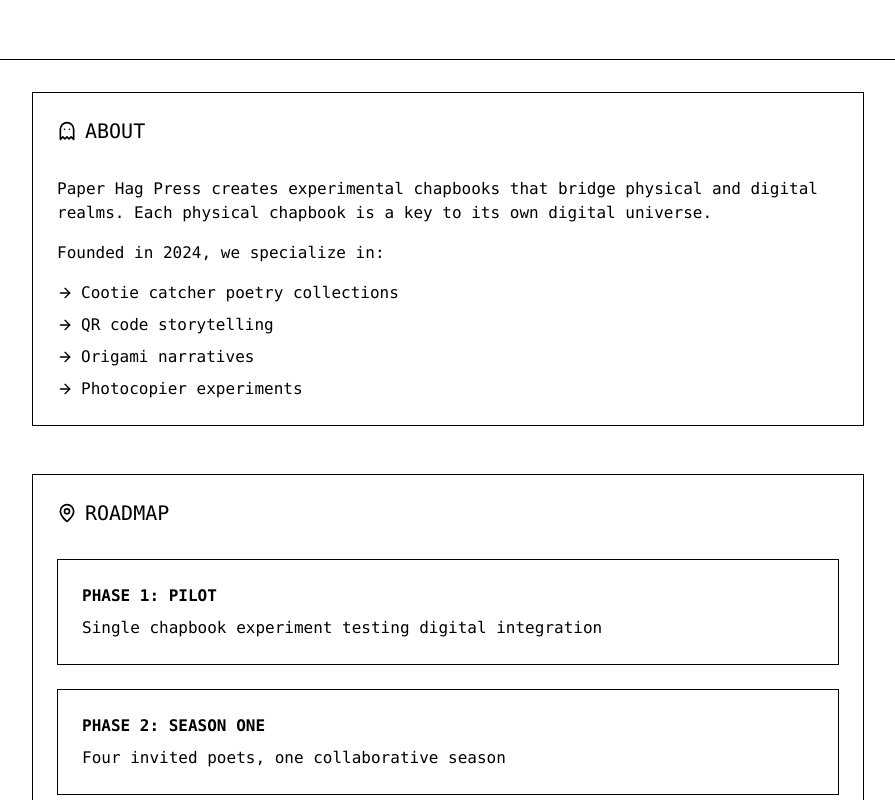
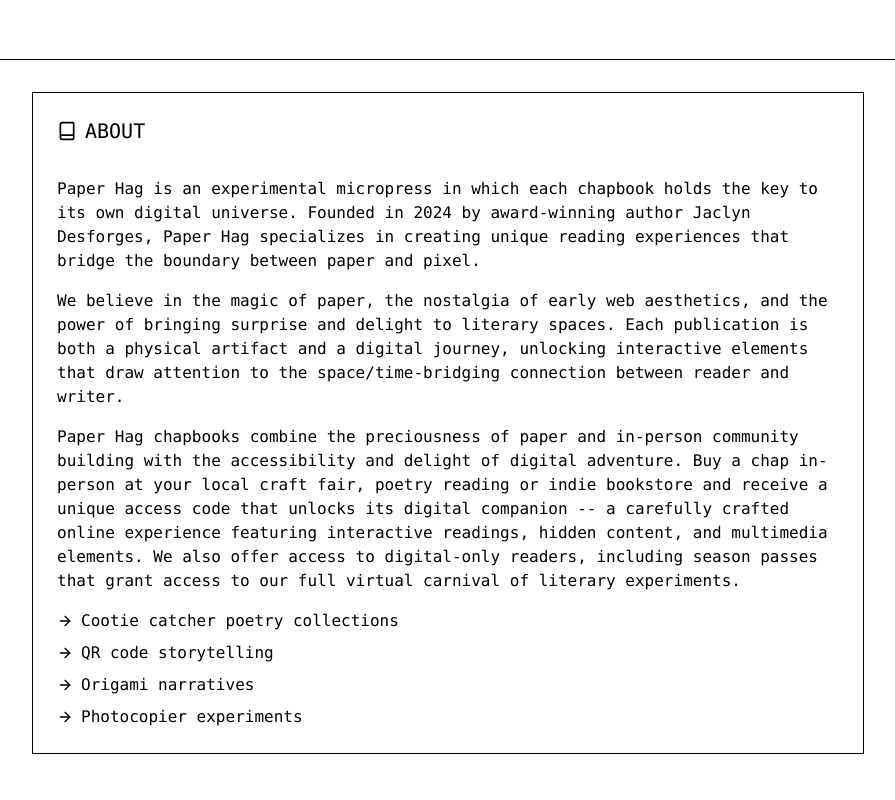
Before and after one commit to jaclyndesforges/paper-hag-press, a Next.js app: page / in a window 1280 px wide. Shown: the part 740-1540 px from the top of the page, without its empty margins (192-1087 px from the left). Built offline with nearby package versions, Linux system fonts and the light colour scheme.

Commit message:
updated about section

```diff
--- a/app/page.tsx
+++ b/app/page.tsx
@@ -70,13 +70,16 @@ const Home: React.FC = () => {
       <div className="max-w-4xl mx-auto p-8 space-y-12">
         {/* About Section */}
         <section id="about" className="border border-black p-6">
-          <h2 className="text-xl mb-8 flex items-center gap-2">
-            <Ghost className="w-5 h-5" />
+            <h2 className="text-xl mb-8 flex items-center gap-2">
+            <Book className="w-5 h-5" />
             ABOUT
-          </h2>
+            </h2>
           <div className="space-y-4">
-            <p>Paper Hag Press creates experimental chapbooks that bridge physical and digital realms. Each physical chapbook is a key to its own digital universe.</p>
-            <p>Founded in 2024, we specialize in:</p>
+            <p>Paper Hag is an experimental micropress in which each chapbook holds the key to its own digital universe. Founded in 2024 by award-winning author Jaclyn Desforges, Paper Hag specializes in creating unique reading experiences that bridge the boundary between paper and pixel. </p>
+
+<p>We believe in the magic of paper, the nostalgia of early web aesthetics, and the power of bringing surprise and delight to literary spaces. Each publication is both a physical artifact and a digital journey, unlocking interactive elements that draw attention to the space/time-bridging connection between reader and writer. </p>
+
+<p>Paper Hag chapbooks combine the preciousness of paper and in-person community building with the accessibility and delight of digital adventure. Buy a chap in-person at your local craft fair, poetry reading or indie bookstore and receive a unique access code that unlocks its digital companion -- a carefully crafted online experience featuring interactive readings, hidden content, and multimedia elements. We also offer access to digital-only readers, including season passes that grant access to our full virtual carnival of literary experiments.</p>
             <ul className="space-y-2">
               <li className="flex items-center gap-2">
                 <ArrowRight className="w-4 h-4" />
@@ -227,8 +230,8 @@ const Home: React.FC = () => {
           <div className="space-y-4">
             <p className="flex items-center gap-2">
               <FileText className="w-4 h-4" />
-              <a href="mailto:hello@paperhag.press" className="hover:underline">
-                hello@paperhag.press
+              <a href="mailto:hello@paperhag.ca" className="hover:underline">
+                hello@paperhag.ca
               </a>
             </p>
             <p className="flex items-center gap-2">
```
